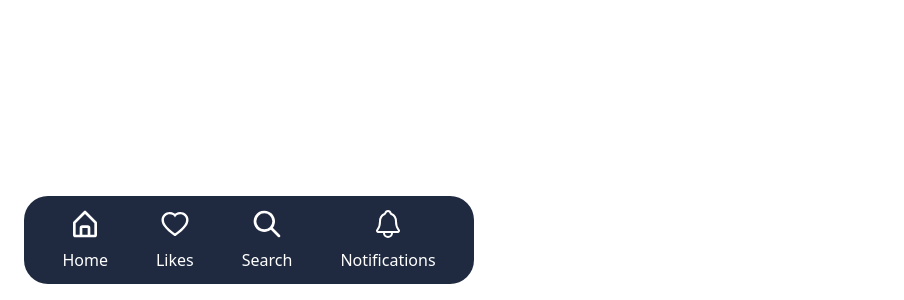
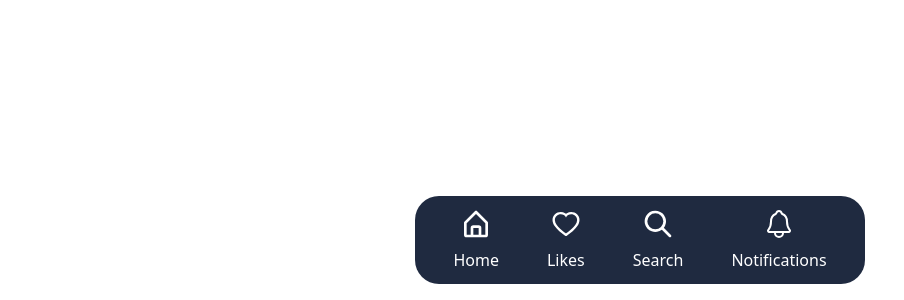
Before and after one commit to DC-21/react-tailwind-bottom-nav-webapp, a React (Vite) app: page / in a window 1280 px wide. Shown: the part 500-800 px from the top of the page, without its empty margins (0-904 px from the left). Built offline with nearby package versions, Linux system fonts and the light colour scheme.

Commit message:
first commit

```diff
--- a/src/components/Bottom.jsx
+++ b/src/components/Bottom.jsx
@@ -3,7 +3,7 @@ import React, { useState } from "react";
 const Bottom = () => {
   const [active, setActive] = useState(0);
   return (
-    <div className="fixed w-full py-4 px-6 bottom-0 justify-center">
+    <div className="fixed flex w-full py-4 px-6 bottom-0 justify-center">
       <div className="w-[450px] flex bottom-0 sticky gap-12 bg-[#1f2a40] justify-center items-center py-3 text-white rounded-3xl">
         <a className="flex flex-col items-center gap-2 cursor-pointer" onClick={()=> setActive()}>
           <svg viewBox="0 0 24 24" fill="currentColor" height="2em" width="2em">
```
